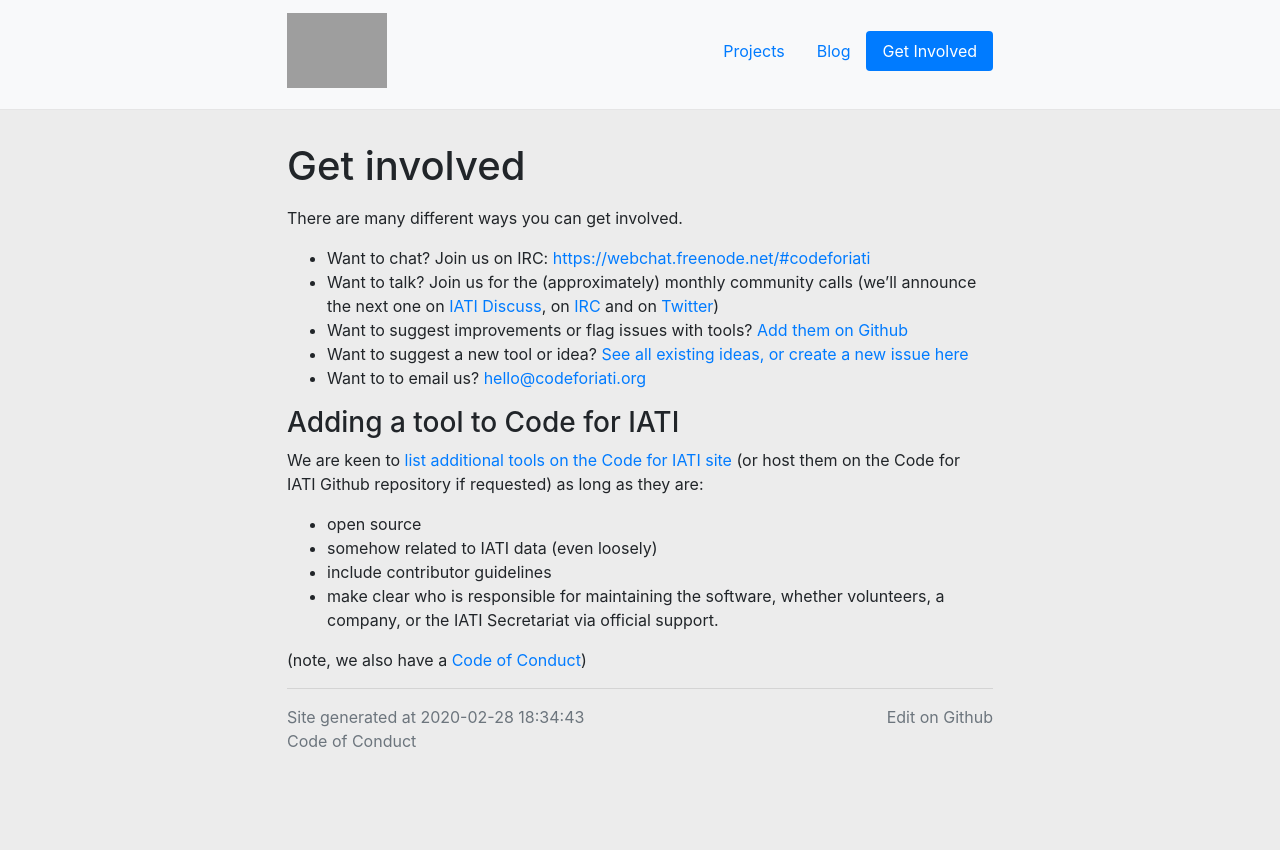
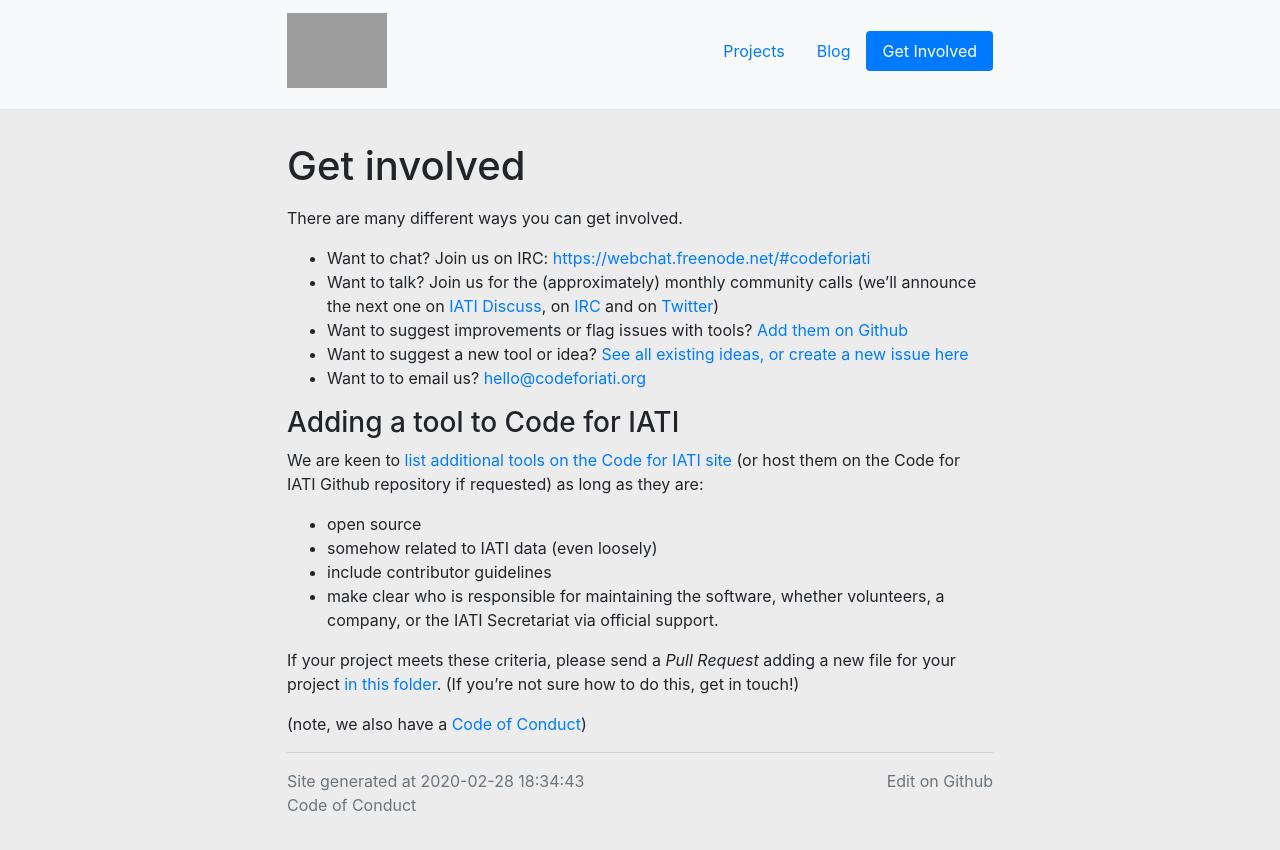
Before and after one commit to codeforIATI/codeforiati.github.io, a Jekyll site: the page built from pages/get-involved.md, in a window 1280 px wide. Shown: the top 850 px of the page. Built offline with Jekyll 4.4.1, drawn with Linux system fonts in a browser that asks for light colours.

Commit message:
Add explanation of how to actually add a project via a PR

```diff
--- a/pages/get-involved.md
+++ b/pages/get-involved.md
@@ -22,4 +22,6 @@ We are keen to [list additional tools on the Code for IATI site](https://codefor
 * include contributor guidelines
 * make clear who is responsible for maintaining the software, whether volunteers, a company, or the IATI Secretariat via official support.
 
+If your project meets these criteria, please send a _Pull Request_ adding a new file for your project [in this folder](https://github.com/codeforIATI/codeforiati.github.io/tree/master/_projects). (If you're not sure how to do this, get in touch!)
+
 (note, we also have a [Code of Conduct](https://codeforiati.org/code-of-conduct))
```
